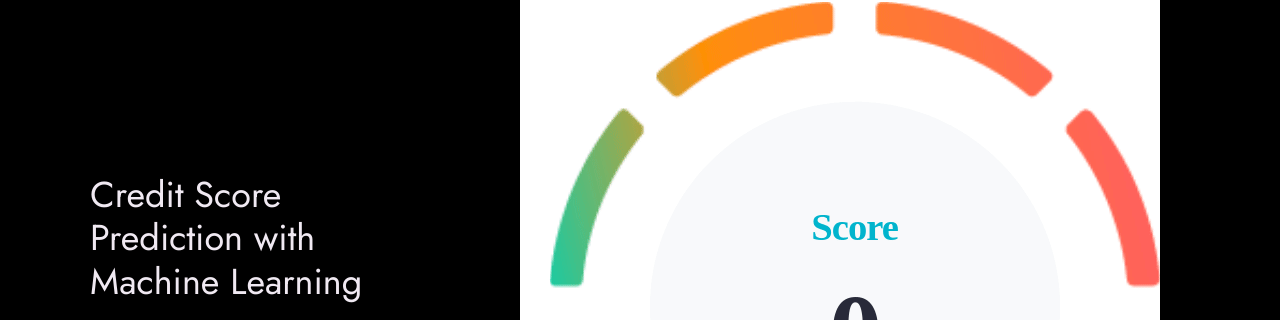
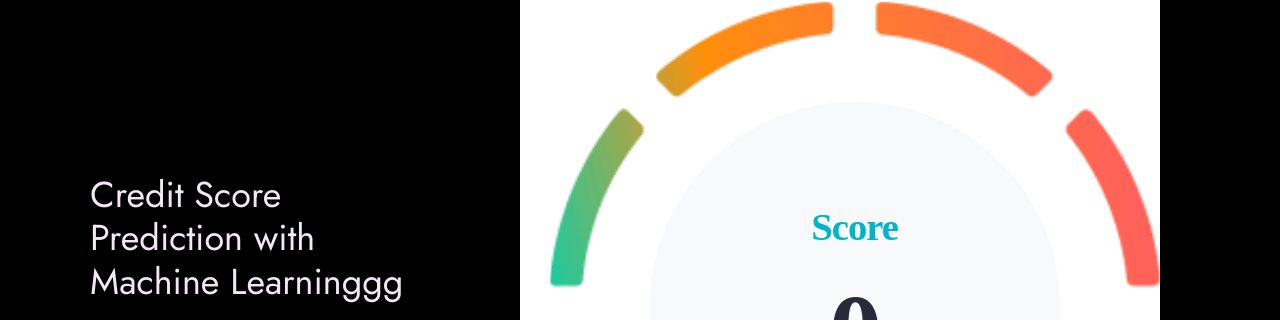
Before and after one commit to nayara-lucia/portfolio_, a plain HTML site: page index.html in a window 1280 px wide. Shown: the part 1123-1443 px from the top of the page. Drawn offline with Linux system fonts and the light colour scheme.

Commit message:
Update index.html

```diff
--- a/index.html
+++ b/index.html
@@ -69,7 +69,7 @@
 
           <div class="work__box">
             <div class="work__text">
-              <h3>Credit Score Prediction with Machine Learning</h3>
+              <h3>Credit Score Prediction with Machine Learninggg</h3>
               <div class="work__links">
                 <a href="https://github.com/nayara-lucia/Basic-Machine-Learning" target="_blank" class="link__text">
                   Visit <span>&rarr;</span>
```
